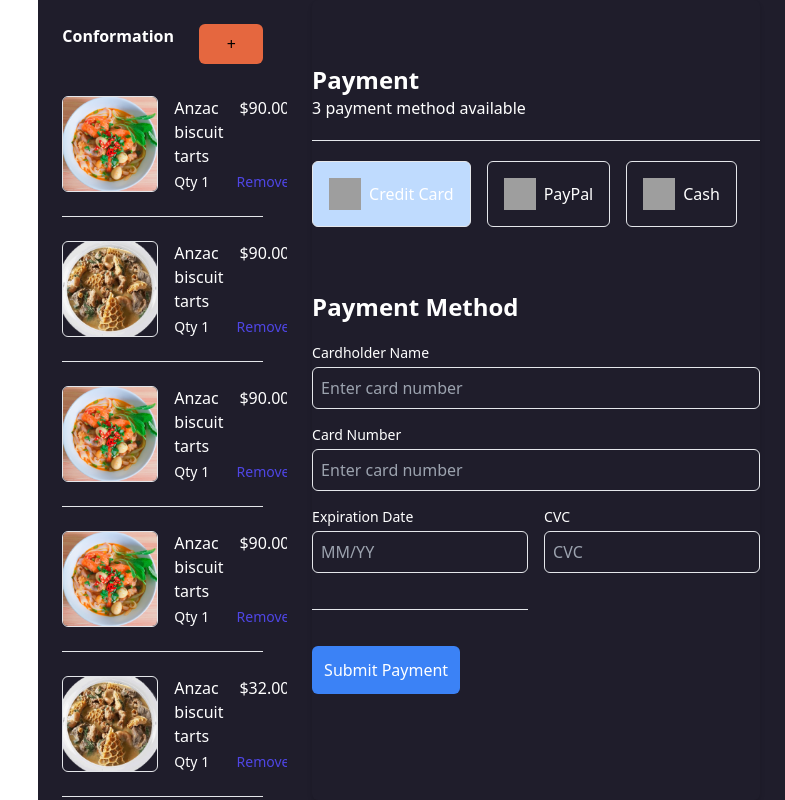
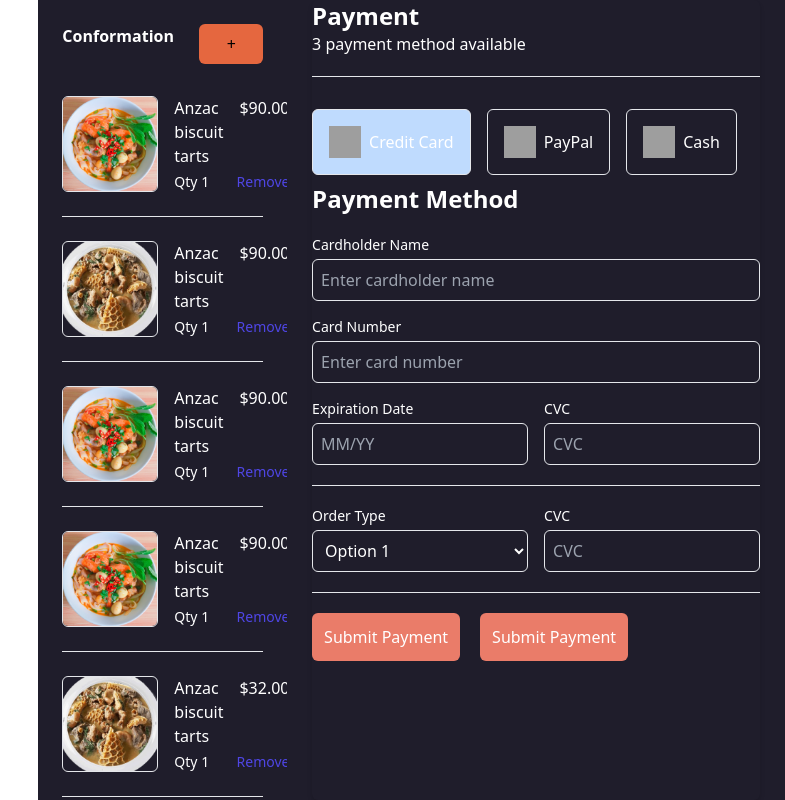
Before and after one commit to HarshanaSenadeera/POS_System_React_Loopy, a React (Create React App) app: page / in a window 1280 px wide. Shown: the whole page, without its empty margins (495-1280 px from the left). Built offline with nearby package versions, Linux system fonts and the light colour scheme; grey boxes are pictures that could not be loaded.

Commit message:
Add Order type selection and submit payment button

```diff
--- a/src/Component/Comformation/Comformation.tsx
+++ b/src/Component/Comformation/Comformation.tsx
@@ -95,6 +95,11 @@ export default function Conformation() {
         { id: 'paypal', label: 'PayPal', imageUrl: 'paypalImage.jpg' },
         { id: 'cash', label: 'Cash', imageUrl: 'cashImage.jpg' },
     ];
+
+    /*Order type*/
+    const orderTypeOptions = ["Option 1", "Option 2", "Option 3"]; // Add order type options here
+    const [orderType, setOrderType] = useState('');
+
     return (
 
         <div className="absolute top-0 right-0 w-7/12 h-full bg-gray-200 flex">
@@ -194,12 +199,12 @@ export default function Conformation() {
             <div className="flex bg-dishes h-screen w-2/3 flex-wrap text-white">
 
                 <div className="max-w-md mx-auto bg-dishes rounded-md shadow-md w-full ">
-                    <h2 className="text-2xl font-bold mt-16">Payment</h2>
+                    <h2 className="text-2xl font-bold ">Payment</h2>
                     <h2 className="text-1xl ">3 payment method available</h2>
 
                     <hr className="mb-5 mt-5"/>
                     {/* Payment Options */}
-                    <div className="flex space-x-4 ">
+                    <div className="flex space-x-4 mt-8">
                         {paymentOptions.map((option) => (
                             <div
                                 key={option.id}
@@ -215,23 +220,25 @@ export default function Conformation() {
                     </div>
 
                     <form onSubmit={handleSubmit}>
-                        <h2 className="text-2xl font-bold mt-16">Payment Method</h2>
-                        {/* Card Number Input */}
+                        <h2 className="text-2xl font-bold mt-2">Payment Method</h2>
+
+                        {/* Cardholder Name Input */}
                         <div className="mb-4 mt-5">
-                            <label htmlFor="cardNumber" className="block text-sm font-medium  text-white ">
+                            <label htmlFor="cardholderName" className="block text-sm font-medium  text-white ">
                                 Cardholder Name
                             </label>
                             <input
                                 type="text"
-                                id="cardNumber"
+                                id="cardholderName"
                                 className="mt-1 p-2 w-full border rounded-md bg-dishes"
-                                placeholder="Enter card number"
-                                value={cardNumber}
-                                onChange={(e) => setCardNumber(e.target.value)}
+                                placeholder="Enter cardholder name"
+                                value={cvc}
+                                onChange={(e) => setCvc(e.target.value)}
                                 required
                             />
                         </div>
 
+                        {/* Card Number Input */}
                         <div className="mb-4">
                             <label htmlFor="cardNumber" className="block text-sm font-medium  text-white ">
                                 Card Number
@@ -247,7 +254,7 @@ export default function Conformation() {
                             />
                         </div>
 
-                        {/* Expiry Date and CVC */}
+                        {/* First set of Expiry Date and CVC */}
                         <div className="grid grid-cols-2 gap-4 mb-4">
                             <div>
                                 <label htmlFor="expiryDate" className="block text-sm font-medium text-white flex-grow">
@@ -277,17 +284,68 @@ export default function Conformation() {
                                     required
                                 />
                             </div>
-                            <hr className="mb-5 mt-5"/>
                         </div>
 
+                        <hr className="mb-5 mt-5"/>
+
+                        {/* Order Type & Table No */}
+                        <div className="grid grid-cols-2 gap-4 mb-4">
+                            <div>
+                                <label htmlFor="orderType" className="block text-sm font-medium text-white flex-grow">
+                                    Order Type
+                                </label>
+                                {/* Replace the input with a select dropdown */}
+                                <select
+                                    id="orderType"
+                                    className="mt-1 p-2 w-full border rounded-md bg-dishes"
+                                    value={orderType}
+                                    onChange={(e) => setOrderType(e.target.value)}
+                                    required
+                                >
+                                    {/* Map over the options and create option elements */}
+                                    {orderTypeOptions.map((option, index) => (
+                                        <option key={index} value={option}>
+                                            {option}
+                                        </option>
+                                    ))}
+                                </select>
+                            </div>
+                            <div>
+                                <label htmlFor="cvc" className="block text-sm font-medium text-white">
+                                    CVC
+                                </label>
+                                <input
+                                    type="text"
+                                    id="cvc"
+                                    className="mt-1 p-2 w-full border rounded-md bg-dishes"
+                                    placeholder="CVC"
+                                    value={cvc}
+                                    onChange={(e) => setCvc(e.target.value)}
+                                    required
+                                />
+                            </div>
+                        </div>
+
+                        <hr className="mb-5 mt-5"/>
+
                         {/* Submit Button */}
-                        <button
-                            type="submit"
-                            className="bg-blue-500 text-white p-3 rounded-md hover:bg-blue-600 transition duration-300"
-                        >
-                            Submit Payment
-                        </button>
+                        <div className="flex">
+                            <button
+                                type="submit"
+                                className="bg-homeicon text-white p-3 rounded-md hover:bg-blue-600 transition duration-300 mr-5"
+                            >
+                                Submit Payment
+                            </button>
+                            <button
+                                type="submit"
+                                className="bg-homeicon text-white p-3 rounded-md hover:bg-blue-600 transition duration-300"
+                            >
+                                Submit Payment
+                            </button>
+
+                        </div>
                     </form>
+
                 </div>
             </div>
         </div>
--- a/src/app/App.tsx
+++ b/src/app/App.tsx
@@ -8,7 +8,7 @@ function App() {
   return (
    <>
 
-      {/* <Main/>*/}
+       {/*<Main/>*/}
     {/*   <Product/>*/}
       {/* <SelectProducts/>*/}
        <Conformation/>
--- a/tailwind.config.js
+++ b/tailwind.config.js
@@ -26,6 +26,7 @@ module.exports = {
         serchbar : 'rgba(45, 48, 62, 1)',
         button : 'rgba(229, 103, 63, 1)',
         dishes : 'rgba(31, 29, 43, 1)',
+
       },
       height :{
         sidebar: [550]
```
